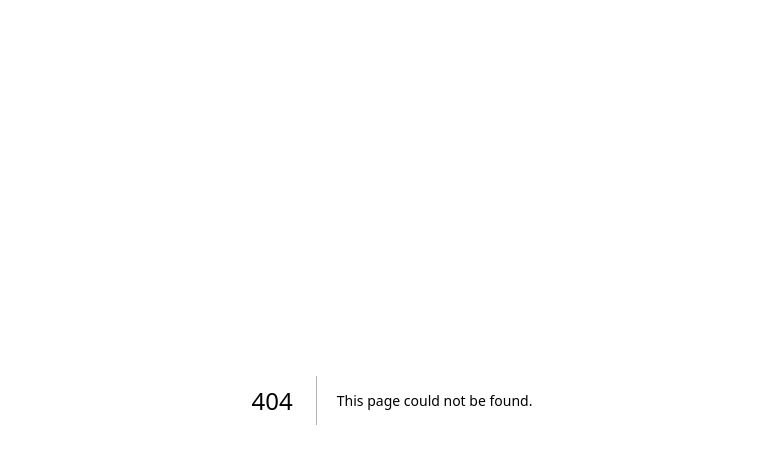
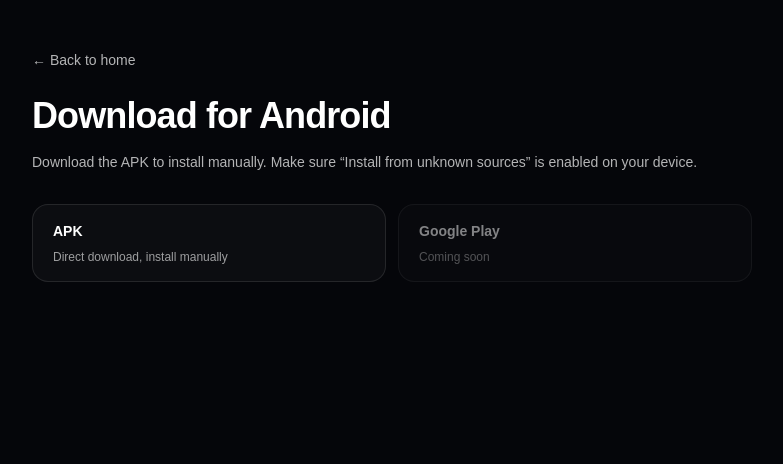
Before and after one commit to sufal54/khushi_web, a Next.js app: page /download/android in a window 1280 px wide. Before the commit this address had no page. Shown: the top 464 px of the page, without its empty margins (248-1031 px from the left). Built offline with nearby package versions, Linux system fonts and the light colour scheme.

Commit message:
android section

```diff
--- /dev/null
+++ b/src/app/download/android/page.tsx
@@ -0,0 +1,39 @@
+import Link from "next/link";
+
+export default function AndroidDownloadPage() {
+    return (
+        <div className="min-h-dvh bg-[#05060a] text-white">
+            <div className="mx-auto max-w-3xl px-4 py-12 sm:px-6">
+                <Link href="/" className="text-sm text-white/70 hover:text-white">
+                    ← Back to home
+                </Link>
+
+                <h1 className="mt-6 text-balance text-3xl font-semibold tracking-tight sm:text-4xl">
+                    Download for Android
+                </h1>
+
+                <p className="mt-4 text-sm text-white/70">
+                    Download the APK to install manually. Make sure “Install from unknown sources” is enabled on your device.
+                </p>
+
+                <div className="mt-8 grid gap-3 sm:grid-cols-1 md:grid-cols-2">
+                    <a
+                        href="https://drive.google.com/file/d/1qWxuTmAZ4DI2ZY_t79JN7eRNwWUOCV-r/view?usp=drive_link"
+                        className="rounded-2xl border border-white/10 bg-white/[0.03] px-5 py-4 hover:bg-white/[0.06] flex flex-col items-start gap-1"
+                    >
+                        <p className="text-sm font-semibold">APK</p>
+                        <p className="mt-1 text-xs text-white/60">Direct download, install manually</p>
+                    </a>
+
+                    <a
+                        href="#"
+                        className="rounded-2xl border border-white/10 bg-white/[0.03] px-5 py-4 hover:bg-white/[0.06] flex flex-col items-start gap-1 opacity-50 cursor-not-allowed"
+                    >
+                        <p className="text-sm font-semibold">Google Play</p>
+                        <p className="mt-1 text-xs text-white/60">Coming soon</p>
+                    </a>
+                </div>
+            </div>
+        </div>
+    );
+}
--- a/src/app/download/linux/page.tsx
+++ b/src/app/download/linux/page.tsx
@@ -15,7 +15,7 @@ export default function LinuxDownloadPage() {
 
         <div className="mt-8 grid gap-3 sm:grid-cols-3">
           <a
-            href="#"
+            href="https://drive.google.com/file/d/1fAFsFM2ehcj6HKEZT6wvjSj7O9497oJ3/view?usp=drive_link"
 
             className="rounded-2xl border border-white/10 bg-white/[0.03] px-5 py-4 hover:bg-white/[0.06]"
           >
--- a/src/components/LandingPage.tsx
+++ b/src/components/LandingPage.tsx
@@ -6,7 +6,7 @@ import { AnimatePresence, motion } from "framer-motion";
 import type { Variants } from "framer-motion";
 import Image from "next/image";
 
-type DownloadPlatform = "linux" | "windows" | "mac";
+type DownloadPlatform = "linux" | "windows" | "mac" | "android";
 
 const container: Variants = {
   hidden: {},
@@ -63,7 +63,6 @@ function SectionTitle({
     </div>
   );
 }
-
 function PlatformIcon({ platform }: { platform: DownloadPlatform }) {
   if (platform === "linux") {
     return (
@@ -79,9 +78,17 @@ function PlatformIcon({ platform }: { platform: DownloadPlatform }) {
       </span>
     );
   }
+  if (platform === "mac") {
+    return (
+      <span aria-hidden className="text-lg">
+        ⌘
+      </span>
+    );
+  }
+  // Android
   return (
     <span aria-hidden className="text-lg">
-      ⌘
+      🤖
     </span>
   );
 }
@@ -433,6 +440,20 @@ export function LandingPage() {
                   meta="Available now"
                 />
               </motion.div>
+
+              <motion.div variants={item}>
+                <DownloadCard
+                  platform="android"
+                  primary
+                  title="Android"
+                  description="Download the APK to install manually"
+                  href="/download/android"
+                  cta="Download for Linux"
+                  meta="Available now"
+
+                />
+              </motion.div>
+
               <motion.div variants={item}>
                 <DownloadCard
                   platform="windows"
@@ -455,6 +476,8 @@ export function LandingPage() {
                   disabled
                 />
               </motion.div>
+
+
             </div>
 
 
```
